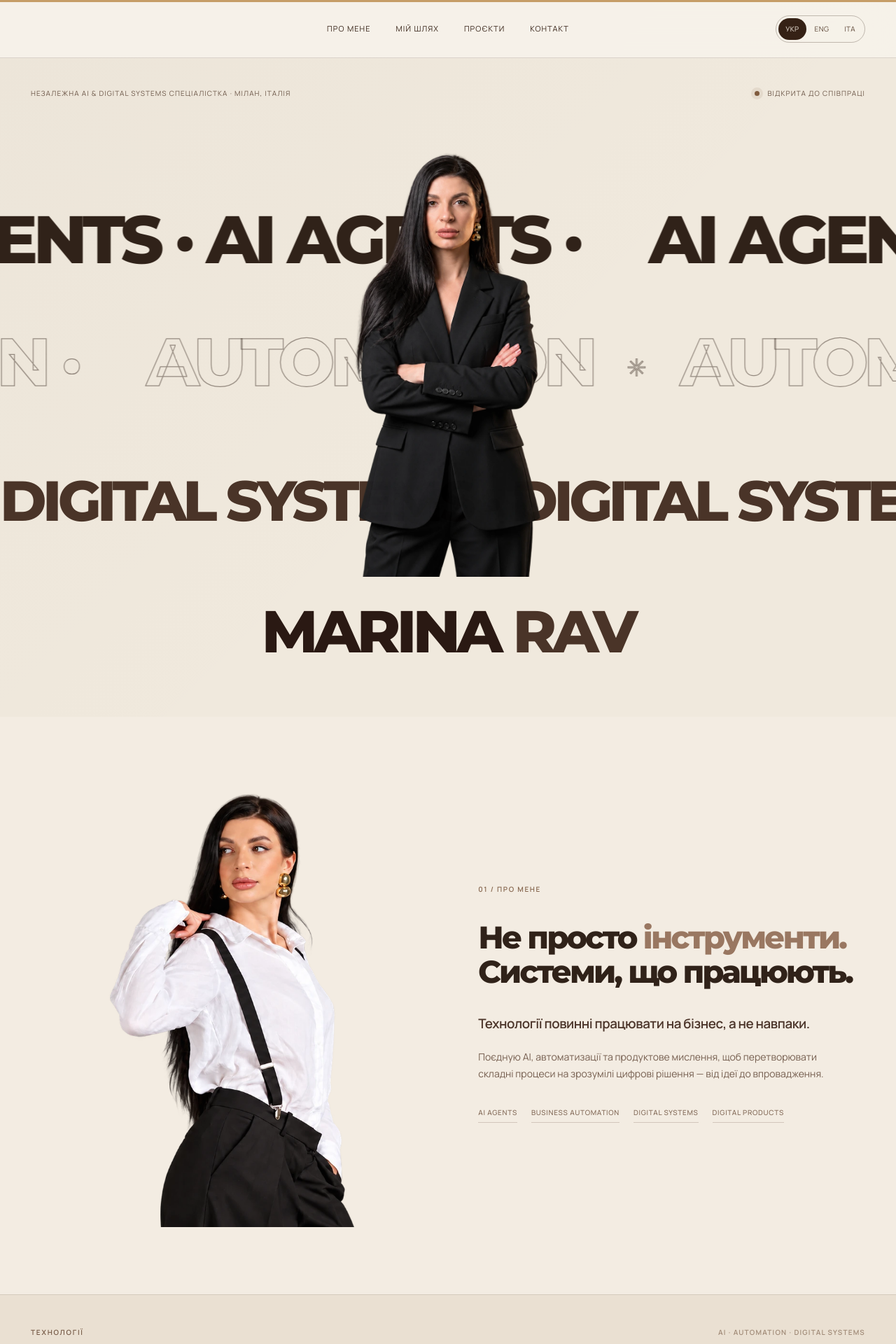
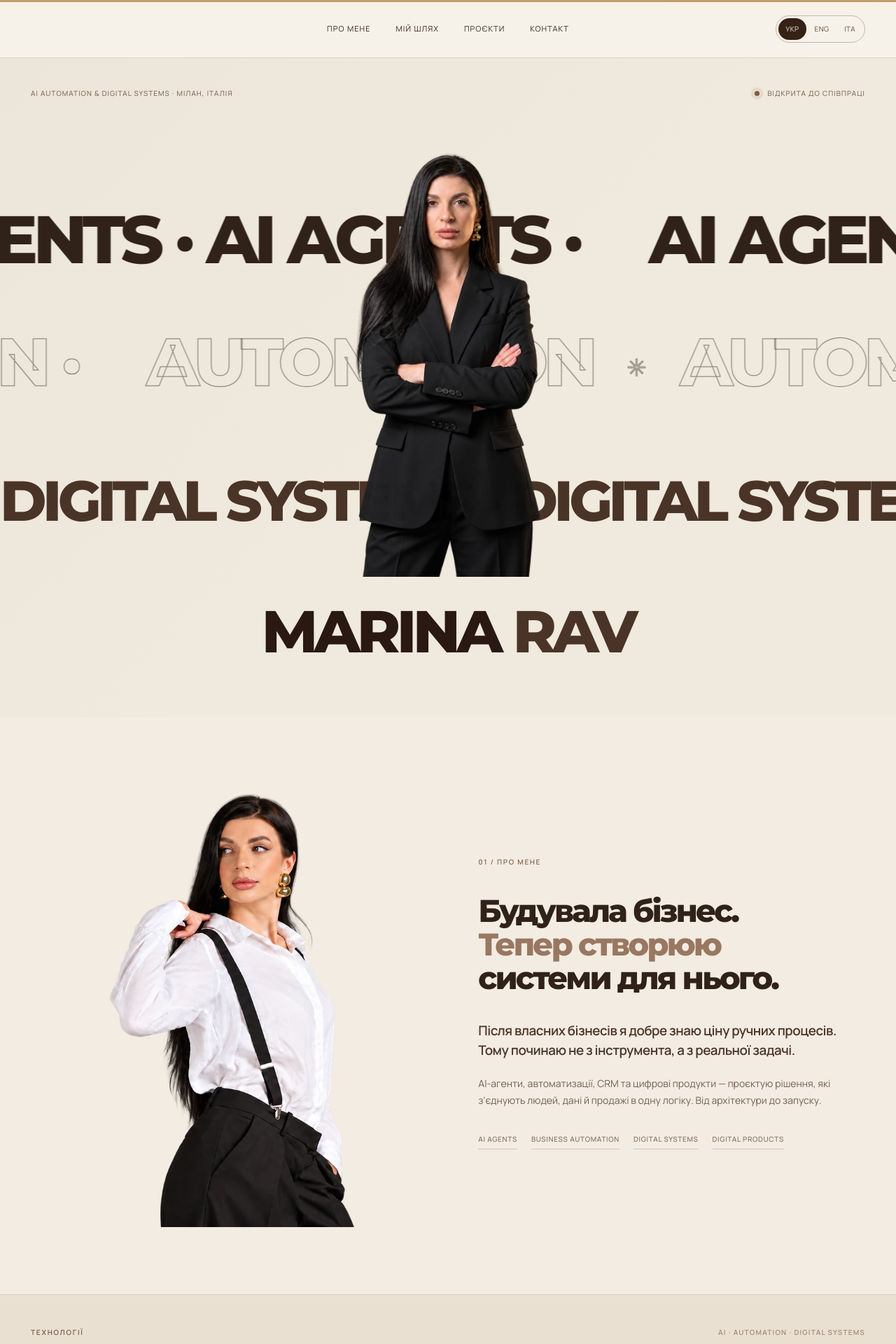
Before and after one commit to marinaravvv/marina-ravliuk-portfolio, a React (Vite) app: page /ua in a window 1280 px wide. Shown: the top 1920 px of the page at 70% size. Built offline with nearby package versions, Linux system fonts and the light colour scheme; a web font is replaced by a local one.

Commit message:
Sharpen founder story and review Ukrainian, English and Italian site copy and accessibility labels

```diff
--- a/src/content.ts
+++ b/src/content.ts
@@ -24,7 +24,7 @@ export const text = {
     journeyMav8Title: "MAV8. Власна компанія.",
     journeyMav8Description: "У вересні 2026 року заснувала MAV8 і зараз розвиваю компанію з вісьмома напрямами послуг для бізнесу: MAKE, AI, AUTOMATE, AGENTS, BUILD, SELL, DATA та CREATE.",
     journeyMav8Period: "ВЕРЕСЕНЬ 2026 — ЗАРАЗ",
-    navJourney: "Мій шлях",
+    navJourney: "Мій шлях", navAria: 'Навігація сайту', languagesAria: 'Вибір мови', specializationsAria: 'Напрями роботи', heroPortraitAlt: 'Портрет Marina Rav у чорному костюмі', aboutPortraitAlt: 'Marina Rav у білій сорочці та чорних підтяжках',
     carouselHint: "Гортай проєкти →",
     carouselPrev: "Попередній проєкт",
     carouselNext: "Наступний проєкт",
@@ -47,14 +47,14 @@ export const text = {
     journeyEducation: "Освіта",
     journeyEducationDescription: "Чернівецький національний університет. Філологія, англійська мова й література, випуск 2018.",
     aboutPhotoCaption: "PRODUCT STRATEGY · AI · AUTOMATION",
-    aboutStatement: 'Технології повинні працювати на бізнес, а не навпаки.',
+    aboutStatement: 'Після власних бізнесів я добре знаю ціну ручних процесів. Тому починаю не з інструмента, а з реальної задачі.',
     navAbout: 'Про мене', navExpertise: 'Напрями', navWork: 'Проєкти', navProcess: 'Підхід', navContact: 'Контакт',
-    heroEyebrow: 'Незалежна AI & Digital Systems спеціалістка · Мілан, Італія',
+    heroEyebrow: 'AI Automation & Digital Systems · Мілан, Італія',
     heroTop: 'Marina', heroBottom: 'Rav', heroSub: 'AI AUTOMATION / AI AGENTS / DIGITAL SYSTEMS',
     heroIntro: 'Створюю технології, які перетворюють складні бізнес-процеси на зрозумілі системи.',
     scroll: 'Гортай, щоб дослідити', discover: 'Переглянути роботи', availability: 'Відкрита до співпраці',
-    aboutLabel: '01 / ПРО МЕНЕ', aboutHeadingA: 'Не просто', aboutHeadingB: 'інструменти.', aboutHeadingC: 'Системи, що працюють.',
-    aboutText: 'Поєдную AI, автоматизації та продуктове мислення, щоб перетворювати складні процеси на зрозумілі цифрові рішення — від ідеї до впровадження.',
+    aboutLabel: '01 / ПРО МЕНЕ', aboutHeadingA: 'Будувала бізнес.', aboutHeadingB: 'Тепер створюю', aboutHeadingC: 'системи для нього.',
+    aboutText: 'AI-агенти, автоматизації, CRM та цифрові продукти — проєктую рішення, які з’єднують людей, дані й продажі в одну логіку. Від архітектури до запуску.',
     aboutSecond: 'Я працюю з Мілана та розвиваю MAV8 — компанію, де клієнти можуть замовити AI-рішення, автоматизацію та цифрові системи.',
     expertiseLabel: '02 / НАПРЯМИ', expertiseTitle: 'Що я створюю', selectedLabel: '03 / ВИБРАНІ ПРОЄКТИ',
     selectedTitle: 'Від ідеї до', selectedTitleItalic: 'запуску.', selectedDescription: 'Реалізовані проєкти, які вже можна побачити в роботі. Колекція поступово поповнюватиметься новими запусками.', caseView: 'Відкрити кейс', projectIndex: 'ПРОЄКТ',
@@ -63,7 +63,7 @@ export const text = {
     mav8Body: 'MAV8 — компанія з вісьмома напрямами послуг: від сайтів і AI-агентів до автоматизації, CRM та бізнес-систем.',
     visitWebsite: 'Переглянути сайт', visitMav8: 'Переглянути послуги MAV8', stackLabel: 'ТЕХНОЛОГІЇ', contactLabel: '05 / КОНТАКТ',
     contactTitle: 'Маєте ідею?', contactItalic: 'Створімо її разом.',
-    contactText: 'AI-агент, автоматизація чи новий digital-продукт — обговорімо вашу задачу.',
+    contactText: 'Розкажіть, який процес потрібно змінити або яку систему створити. Обговоримо рішення, а не просто набір інструментів.',
     contactButton: 'Написати', footer: 'Створено в Мілані. З увагою до деталей.', backToTop: 'Нагору',
     backToWork: 'Назад до проєктів', aboutProject: 'Про проєкт', projectType: 'Категорія',
     projectStatus: 'Статус', nextProject: 'Наступний проєкт', comingSoon: 'Деталі та матеріали кейсу скоро з’являться.',
@@ -90,7 +90,7 @@ export const text = {
     journeyMav8Title: "MAV8. My own company.",
     journeyMav8Description: "I founded MAV8 in September 2026 and am now growing a company offering eight business service areas: MAKE, AI, AUTOMATE, AGENTS, BUILD, SELL, DATA and CREATE.",
     journeyMav8Period: "SEPTEMBER 2026 — PRESENT",
-    navJourney: "My journey",
+    navJourney: "My journey", navAria: 'Site navigation', languagesAria: 'Choose language', specializationsAria: 'Specializations', heroPortraitAlt: 'Portrait of Marina Rav in a black suit', aboutPortraitAlt: 'Marina Rav in a white shirt and black suspenders',
     carouselHint: "Explore the projects →",
     carouselPrev: "Previous project",
     carouselNext: "Next project",
@@ -113,14 +113,14 @@ export const text = {
     journeyEducation: "Education",
     journeyEducationDescription: "Chernivtsi National University. English language and literature, graduated 2018.",
     aboutPhotoCaption: "PRODUCT STRATEGY · AI · AUTOMATION",
-    aboutStatement: 'Technology should work for business — not the other way around.',
+    aboutStatement: 'Having run my own businesses, I know the cost of manual processes. I start with the business challenge, not the tool.',
     navAbout: 'About', navExpertise: 'Expertise', navWork: 'Work', navProcess: 'Process', navContact: 'Contact',
-    heroEyebrow: 'Independent AI & Digital Systems specialist · Milan, Italy',
+    heroEyebrow: 'AI Automation & Digital Systems · Milan, Italy',
     heroTop: 'Marina', heroBottom: 'Rav', heroSub: 'AI AUTOMATION / AI AGENTS / DIGITAL SYSTEMS',
     heroIntro: 'I turn complex business processes into clear, purposeful digital systems.',
     scroll: 'Scroll to explore', discover: 'Explore selected work', availability: 'Open to collaborations',
-    aboutLabel: '01 / ABOUT', aboutHeadingA: 'More than', aboutHeadingB: 'tools.', aboutHeadingC: 'Systems that work.',
-    aboutText: 'I combine AI, automation and product thinking to turn complex processes into practical digital solutions — from concept to implementation.',
+    aboutLabel: '01 / ABOUT', aboutHeadingA: 'I built businesses.', aboutHeadingB: 'Now I build', aboutHeadingC: 'systems for them.',
+    aboutText: 'I design AI agents, automations, CRM workflows and digital products that connect people, data and sales — from architecture to launch.',
     aboutSecond: 'Based in Milan, I am building MAV8 — a company where clients can commission AI solutions, automation and digital systems.',
     expertiseLabel: '02 / EXPERTISE', expertiseTitle: 'What I build', selectedLabel: '03 / SELECTED WORK',
     selectedTitle: 'From concept to', selectedTitleItalic: 'launch.', selectedDescription: 'Selected projects you can already explore live. New launches will be added to this collection over time.', caseView: 'Explore case study', projectIndex: 'PROJECT',
@@ -129,7 +129,7 @@ export const text = {
     mav8Body: 'MAV8 is my company with eight service areas, from digital experiences and AI agents to automation, CRM and business systems.',
     visitWebsite: 'Visit live website', visitMav8: 'Explore MAV8 services', stackLabel: 'TECHNOLOGY', contactLabel: '05 / CONTACT',
     contactTitle: 'Have an idea?', contactItalic: 'Let’s build it.',
-    contactText: 'An AI agent, automation or digital product — let’s discuss your challenge.',
+    contactText: 'Tell me which process needs rethinking or which system you want to build. Let’s discuss the solution, not just the tools.',
     contactButton: 'Write to me', footer: 'Made in Milan. Built with intention.', backToTop: 'Back to top',
     backToWork: 'Back to selected work', aboutProject: 'About this project', projectType: 'Category',
     projectStatus: 'Status', nextProject: 'Next project', comingSoon: 'Case details and visuals coming soon.',
@@ -149,14 +149,14 @@ export const text = {
     journeyScrollHint: "Scorri per scoprire il prossimo capitolo",
     journeyChapter: "CAPITOLO",
     journeyNext: "CONTINUA A SCORRERE",
-    journeyEarlyTitle: "Formazione. Primo business. Prodotti educativi.",
+    journeyEarlyTitle: "Formazione. Prima attività. Prodotti educativi.",
     journeyEarlyDescription: "Dal 2019 al 2023 ho lavorato in un liceo a Kyiv. Parallelamente mi occupavo di lezioni private, creavo prodotti didattici per le scuole pubbliche di Kyiv e nel 2019–2020 gestivo un e-commerce di tessili e articoli per bambini.",
     journeyFirstExitTitle: "Prima cessione. Una nuova scuola.",
     journeyFirstExitDescription: "Nel 2021 ho venduto con successo il mio negozio online. Nello stesso anno ho fondato una scuola di inglese a Kyiv, che ho sviluppato fino al 2025.",
     journeyMav8Title: "MAV8. La mia azienda.",
     journeyMav8Description: "Ho fondato MAV8 a settembre 2026 e oggi sviluppo un'azienda con otto aree di servizi per le imprese: MAKE, AI, AUTOMATE, AGENTS, BUILD, SELL, DATA e CREATE.",
     journeyMav8Period: "SETTEMBRE 2026 — OGGI",
-    navJourney: "Percorso",
+    navJourney: "Il mio percorso", navAria: 'Navigazione del sito', languagesAria: 'Scegli la lingua', specializationsAria: 'Ambiti di attività', heroPortraitAlt: 'Ritratto di Marina Rav in abito nero', aboutPortraitAlt: 'Marina Rav con camicia bianca e bretelle nere',
     carouselHint: "Sfoglia i progetti →",
     carouselPrev: "Progetto precedente",
     carouselNext: "Progetto successivo",
@@ -179,23 +179,23 @@ export const text = {
     journeyEducation: "Formazione",
     journeyEducationDescription: "Università Nazionale di Chernivtsi. Lingua e letteratura inglese, laurea nel 2018.",
     aboutPhotoCaption: "PRODUCT STRATEGY · AI · AUTOMATION",
-    aboutStatement: 'La tecnologia deve lavorare per il business, non il contrario.',
+    aboutStatement: 'Ho gestito attività in prima persona e conosco il costo dei processi manuali. Parto dalle esigenze aziendali, non dagli strumenti.',
     navAbout: 'Chi sono', navExpertise: 'Competenze', navWork: 'Progetti', navProcess: 'Metodo', navContact: 'Contatti',
-    heroEyebrow: 'Specialista indipendente AI & Digital Systems · Milano, Italia',
+    heroEyebrow: 'AI Automation & Digital Systems · Milano, Italia',
     heroTop: 'Marina', heroBottom: 'Rav', heroSub: 'AI AUTOMATION / AI AGENTS / DIGITAL SYSTEMS',
     heroIntro: 'Trasformo processi aziendali complessi in sistemi digitali chiari e funzionali.',
     scroll: 'Scorri per esplorare', discover: 'Esplora i progetti', availability: 'Disponibile per collaborazioni',
-    aboutLabel: '01 / CHI SONO', aboutHeadingA: 'Non solo', aboutHeadingB: 'strumenti.', aboutHeadingC: 'Sistemi che funzionano.',
-    aboutText: 'Unisco AI, automazione e visione di prodotto per trasformare processi complessi in soluzioni digitali concrete — dall’idea all’implementazione.',
+    aboutLabel: '01 / CHI SONO', aboutHeadingA: 'Ho creato imprese.', aboutHeadingB: 'Ora progetto', aboutHeadingC: 'sistemi per loro.',
+    aboutText: 'Progetto agenti AI, automazioni, CRM e prodotti digitali che collegano persone, dati e vendite — dall’architettura al lancio.',
     aboutSecond: 'Vivo a Milano e sviluppo MAV8, un’azienda che realizza soluzioni AI, automazioni e sistemi digitali per clienti.',
     expertiseLabel: '02 / COMPETENZE', expertiseTitle: 'Cosa realizzo', selectedLabel: '03 / PROGETTI SELEZIONATI',
     selectedTitle: 'Dall’idea al', selectedTitleItalic: 'lancio.', selectedDescription: 'Progetti realizzati che puoi già esplorare online. La selezione crescerà con i prossimi lanci.', caseView: 'Scopri il progetto', projectIndex: 'PROGETTO',
     processLabel: '04 / METODO', processTitle: 'Dall’idea al sistema.',
-    mav8Label: '04 / LA MIA AZIENDA', mav8Title: 'AI. Automation. Digital Systems.',
+    mav8Label: '04 / LA MIA AZIENDA', mav8Title: 'AI. Automazione. Sistemi digitali.',
     mav8Body: 'MAV8 è la mia azienda con otto aree di servizi: dai prodotti digitali e agenti AI alle automazioni, CRM e sistemi aziendali.',
     visitWebsite: 'Visita il sito', visitMav8: 'Scopri i servizi MAV8', stackLabel: 'TECNOLOGIE', contactLabel: '05 / CONTATTI',
     contactTitle: 'Hai un’idea?', contactItalic: 'Realizziamola insieme.',
-    contactText: 'Un agente AI, un’automazione o un nuovo prodotto digitale: parliamo della tua sfida.',
+    contactText: 'Raccontami quale processo vuoi ripensare o quale sistema desideri realizzare. Partiamo dalla soluzione, non dagli strumenti.',
     contactButton: 'Scrivimi', footer: 'Creato a Milano, con cura e intenzione.', backToTop: 'Torna su',
     backToWork: 'Torna ai progetti', aboutProject: 'Il progetto', projectType: 'Categoria',
     projectStatus: 'Stato', nextProject: 'Prossimo progetto', comingSoon: 'Dettagli e immagini del progetto in arrivo.',
```
